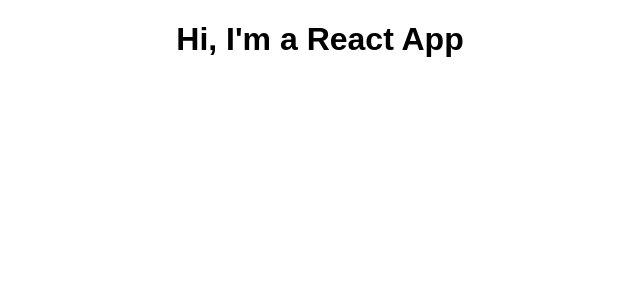
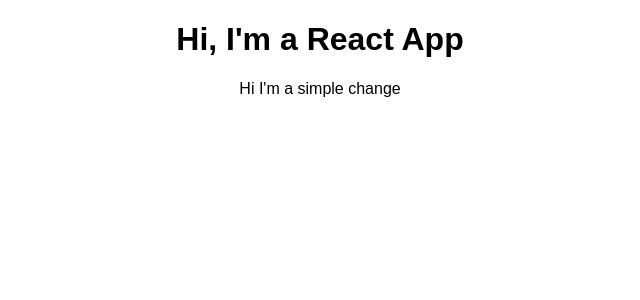
Before and after one commit to Metallifax/react-the-complete-guide, a React (Create React App) app in the folder react-complete-guide/: page / in a window 1280 px wide. Shown: the top 300 px of the page, without its empty margins (320-960 px from the left). Built offline with nearby package versions, Linux system fonts and the light colour scheme.

Commit message:
simple change

```diff
--- a/react-complete-guide/src/App.js
+++ b/react-complete-guide/src/App.js
@@ -6,6 +6,7 @@ class App extends Component {
     return (
       <div className="App">
         <h1>Hi, I'm a React App</h1>
+        <p>Hi I'm a simple change</p>
       </div>
     );
   }
```
